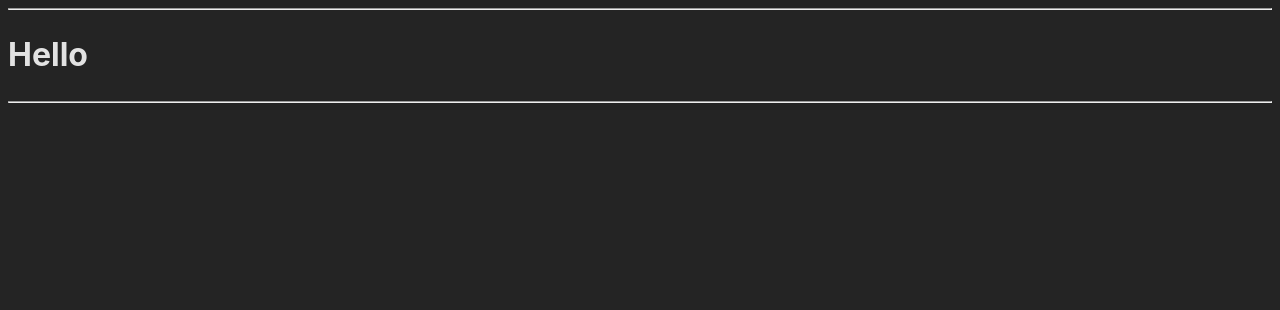
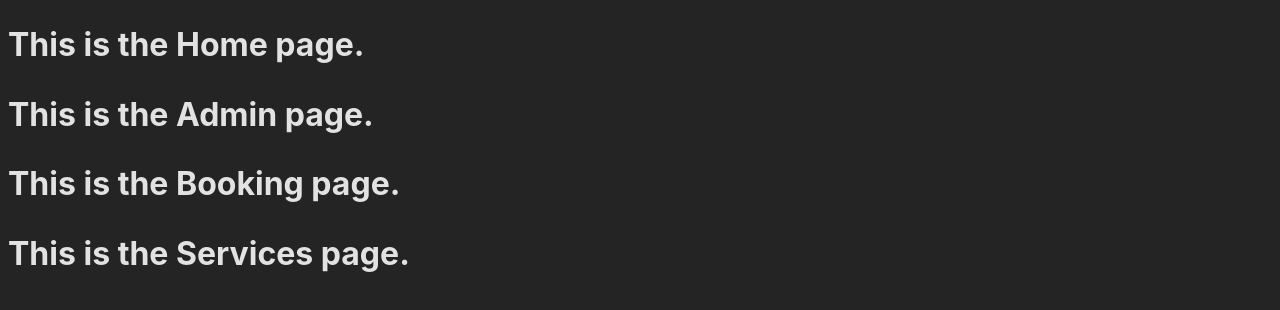
Before and after one commit to jk377y/extremeSoundz, a React (Vite) app in the folder client/: page / in a window 1280 px wide. Shown: the top 310 px of the page. Built offline with nearby package versions, Linux system fonts and the light colour scheme.

Commit message:
created page files and initial imports

```diff
--- a/client/src/App.jsx
+++ b/client/src/App.jsx
@@ -1,11 +1,17 @@
-function App() {
+import Home from './pages/Home';
+import Admin from './pages/Admin';
+import Booking from './pages/Booking';
+import Services from './pages/Services';
+
+const App = () => {
   return (
     <>
-        <hr></hr>
-      <h1>Hello</h1>
-      <hr></hr>
+        <Home/>
+        <Admin/>
+        <Booking/>
+        <Services/>
     </>
   )
 }
 
-export default App
+export default App;
--- /dev/null
+++ b/client/src/pages/Admin.jsx
@@ -0,0 +1,11 @@
+import React from 'react';
+
+const Admin = () => {
+    return(
+        <>
+            <h1>This is the Admin page.</h1>
+        </>
+    )
+}
+
+export default Admin;
--- /dev/null
+++ b/client/src/pages/Booking.jsx
@@ -0,0 +1,11 @@
+import React from 'react';
+
+const Booking = () => {
+    return(
+        <>
+            <h1>This is the Booking page.</h1>
+        </>
+    )
+}
+
+export default Booking;
--- /dev/null
+++ b/client/src/pages/Home.jsx
@@ -0,0 +1,11 @@
+import React from 'react';
+
+const Home = () => {
+    return(
+        <>
+            <h1>This is the Home page.</h1>
+        </>
+    )
+}
+
+export default Home;
--- /dev/null
+++ b/client/src/pages/Services.jsx
@@ -0,0 +1,11 @@
+import React from 'react';
+
+const Services = () => {
+    return(
+        <>
+            <h1>This is the Services page.</h1>
+        </>
+    )
+}
+
+export default Services;
```
